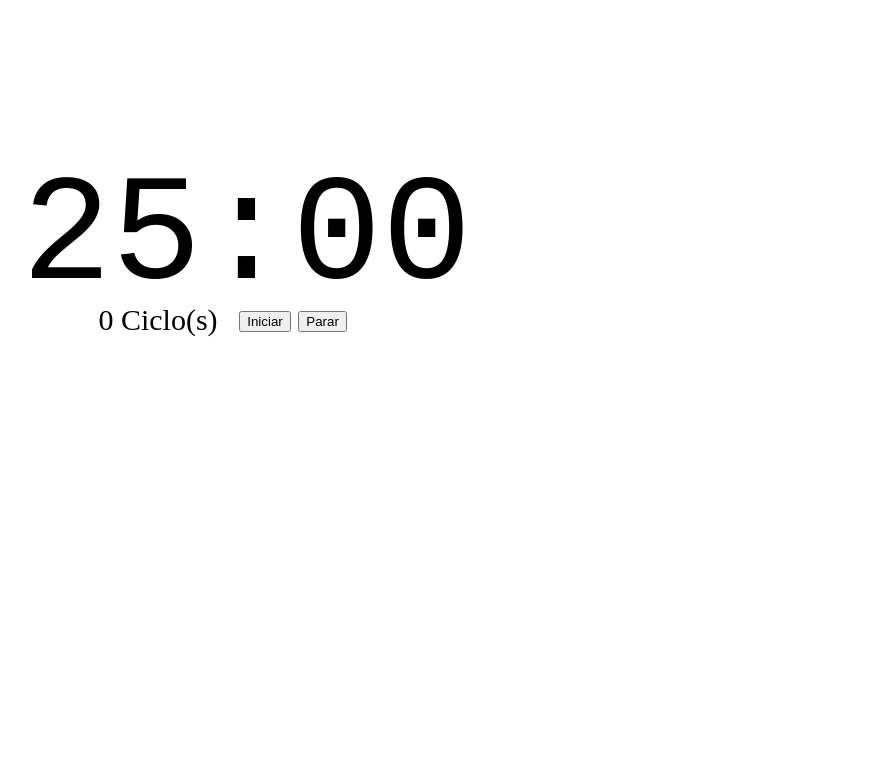
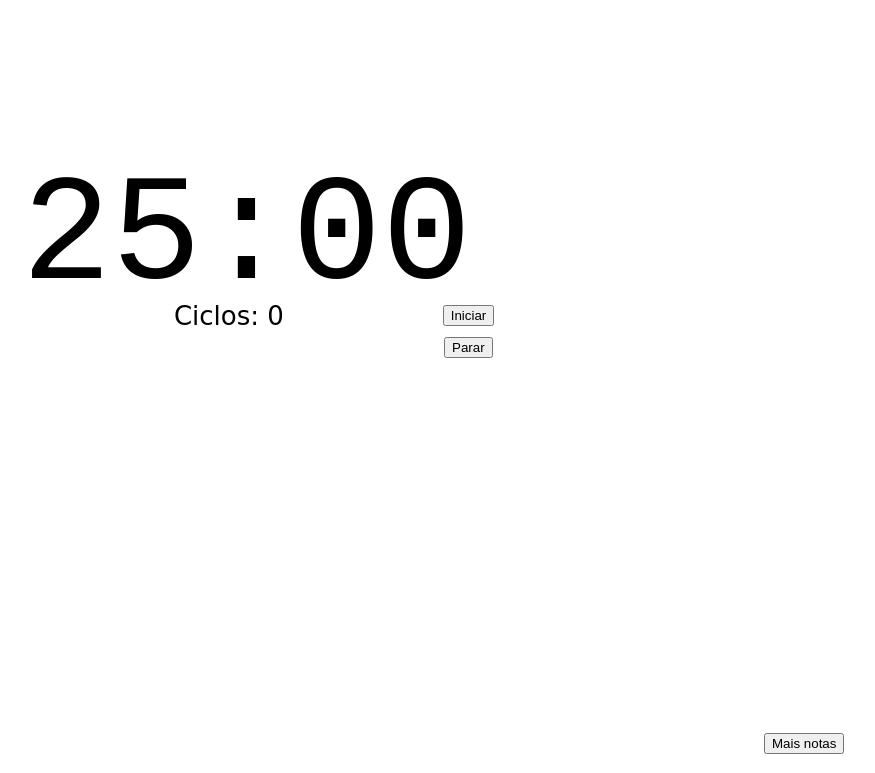
Before and after one commit to Isaac4lves/pomodoro, a plain HTML site: page index.html in a window 1280 px wide. Shown: the part 27-800 px from the top of the page, without its empty margins (388-1263 px from the left). Drawn offline with Linux system fonts and the light colour scheme; a web font is replaced by a local one.

Commit message:
mais outro commit aqui!
to com sono

```diff
--- a/index.html
+++ b/index.html
@@ -9,21 +9,25 @@
 
   <body>
 
-    <Div class="login">
-      <!-- outro dia -->
-      </div>
+<!-- tentativa de notes -->
+
+<div class="conteiner">
+  <div class="task">
+
+    <div class="tarefa">
+      <button id="p_notes" onclick="maisnotas()">Mais notas</button>
+
+    </div>
+
+
+  </div>
+
+  <!-- /tentativa de notes -->
 
 
 
-  </Div>
-
-  </form>
-
-
-<div class="conteiner">
-
   <div class="ciclos">
-    <p> <span id="ciclos">0 </span> Ciclo(s)</p>
+    <p> Ciclos: <span id="ciclos">0 </span></p>
     </div>
 
     <div class="timer">
@@ -32,8 +36,12 @@
   </div>
 
     <div class="botoes">
+      <div class="iniciar">
     <button onclick="iniciarPomodoro()">Iniciar</button>
+  </div>
+  <div class="parar">
     <button onclick="pararPomodoro()">Parar</button>
+  </div>
   </div>
 
 </div>
@@ -98,21 +106,40 @@
   return `${minutos}:${segundosRestantes}`;
 }
 
-//pop up sign up
+//notas
+
+
+function maisnotas(){
+  console.log("deixa pra depois, mo trampo slckkkk");
+}
+
+
+
+
 
     </script>
   </body>
 </html>
 
 <style>
+@import url('https://fonts.googleapis.com/css2?family=Playpen+Sans:wght@300&family=Sometype+Mono&family=Space+Mono:ital,wght@0,700;1,400&display=swap');
 @import url('https://fonts.googleapis.com/css2?family=Sometype+Mono&family=Space+Mono:ital,wght@0,700;1,400&display=swap');
 
+.task{
+  position:absolute;
+  top:95%;
+  left:90%;
+}
+
 .ciclos{
+  font-family: 'Playpen Sans', cursive;
+
   position: absolute;
   align-items: center;
-  top:300px;
-  left:38%;
-  font-size: 30px;
+  top:302px;
+  left:43.9%;
+  font-size: 26px;
+
 }
 
 
@@ -126,12 +153,21 @@
   font-size:150px
 }
 
-.botoes{
+ .parar {
+
   position: absolute;
-  align-items: center;
-  top:326px;
-  left:49%;
+  left:65%;
+  top: 44%;
   font-size: 30px;
+
+}
+
+ .iniciar {
+  position: absolute;
+  left:64.9%;
+  top:40%;
+  font-size: 30px;
+
 }
 
 .login{
```
Also changed, not shown: login.html (added, +11 -0 lines).
